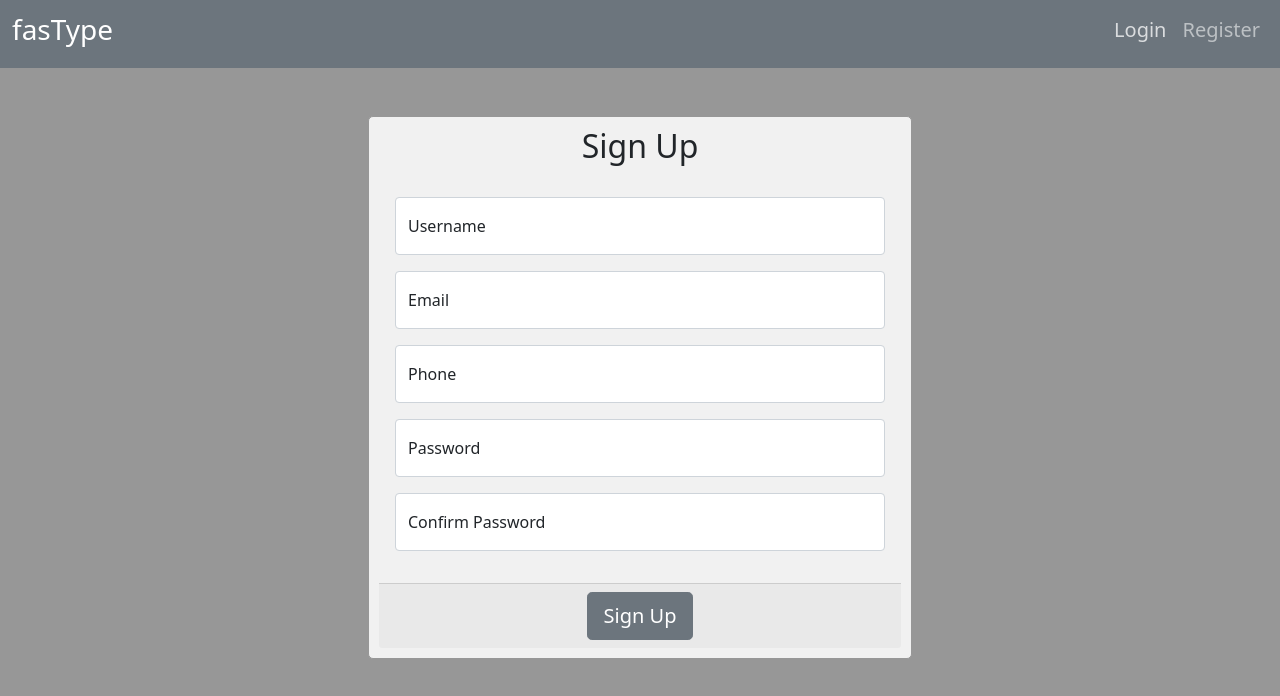
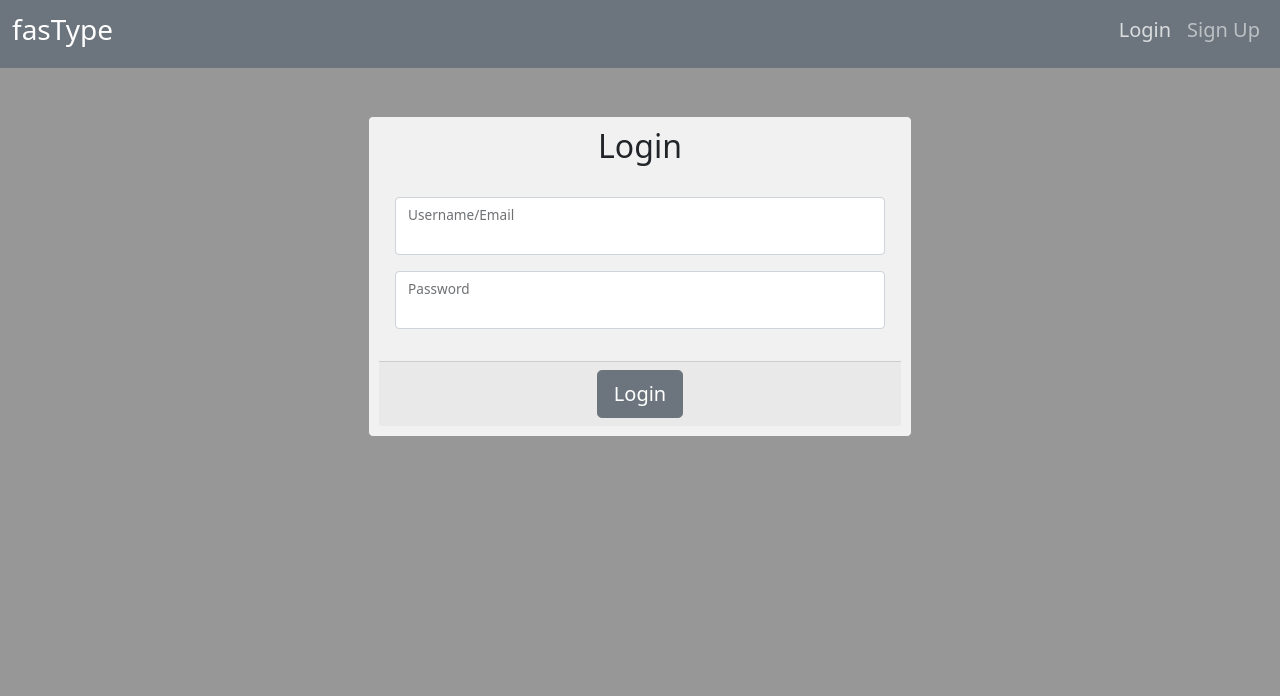
Before and after one commit to Prostagers/fasType, a React (Create React App) app: page / in a window 1280 px wide. Both pictures are taken after a click on the link "Login". Shown: the top 696 px of the page. Built offline with nearby package versions, Linux system fonts and the light colour scheme.

Commit message:
Authentication UI Changes done

```diff
--- a/src/App.js
+++ b/src/App.js
@@ -1,12 +1,27 @@
-import DisplayAuthentication from './Components/DisplayAuthentication';
-import Header from './Components/Header';
+import ReactDOM from 'react-dom';
+
+import 'bootstrap/dist/css/bootstrap.min.css';
 import './App.css';
+
+import Header from './Layout/Header';
+import Dashboard from './Layout/Dashboard';
+import DisplayAuthentication from './Layout/DisplayAuthentication';
+
+const itemBeforeLogin = [{
+  id: 1,
+  name: 'Login',
+  onClick: () => ReactDOM.render(<DisplayAuthentication name='Login' />, document.getElementById('main-content'))
+}, {
+  id: 2,
+  name: 'Sign Up',
+  onClick: () => ReactDOM.render(<DisplayAuthentication name='Sign Up' />, document.getElementById('main-content'))
+}];
 
 function App() {
   return (
     <div className="App">
-      <Header />
-      <DisplayAuthentication name='Sign Up' />
+      <Header item={itemBeforeLogin}/>
+      <Dashboard />
     </div>
   );
 }
--- a/src/Components/InputFields.js
+++ b/src/Component/InputFields.js
@@ -1,12 +1,11 @@
-import React from 'react';
 import {
     FormGroup, Label, Input, FormFeedback
 } from "reactstrap";
 
 const InputFields = props => (
     <FormGroup floating>
-        <Input type={props.type} name={props.id} id={props.id} placeholder={props.placeholder}
-            invalid={props.invalid} valid={props.valid}/>
+        <Input type={props.type} name={props.id} id={props.id} invalid={props.invalid} valid={props.valid}
+            value={props.value} onChange={props.onChange}/>
         <Label for={props.id}>{props.label}</Label>
         <FormFeedback invalid>{props.invalidMessage}</FormFeedback>
         <FormFeedback valid>{props.validMessage}</FormFeedback>
--- /dev/null
+++ b/src/Component/Login.js
@@ -0,0 +1,20 @@
+import { useState } from 'react';
+import { Form } from "reactstrap";
+
+import InputFields from './InputFields';
+
+const Login = () => {
+    const [emailInvalid, setEmailInvalid] = useState(false);
+    const [passwordInvalid, setPasswordInvalid] = useState(false);
+
+    return (
+        <Form>
+            <InputFields type="email" id="Email" label="Username/Email" invalid={emailInvalid}
+                invalidMessage="Input Field can not be Empty!!"/>
+            <InputFields type="password" id="Password" label="Password" invalid={passwordInvalid}
+                invalidMessage="Input Field can not be Empty!!"/>
+        </Form>
+    );
+};
+
+export default Login;
--- /dev/null
+++ b/src/Component/SignUp.js
@@ -0,0 +1,31 @@
+import { useState, useContext } from 'react';
+import { Form } from "reactstrap";
+
+import InputFields from './InputFields';
+
+const SignUp = () => {
+    const [usernameValid, setUsernameValid] = useState(false);
+    const [usernameInvalid, setUsernameInvalid] = useState(false);
+    const [emailInvalid, setEmailInvalid] = useState(false);
+    const [phoneInvalid, setPhoneInvalid] = useState(false);
+    const [passwordInvalid, setPasswordInvalid] = useState(false);
+    const [passwordMatch, setPasswordMatch] = useState(false);
+
+    return (
+        <Form>
+            <InputFields type='text' id='username' label='Username' valid={usernameValid}
+                invalid={usernameInvalid} validMessage = "Username accepted!!"
+                    invalidMessage="Username already exists!!" />
+            <InputFields type="email" id="Email" label="Email" invalid={emailInvalid}
+                invalidMessage="Invalid Email!!" />
+            <InputFields type="tel" id="Phone" label="Phone" invalid={phoneInvalid}
+                invalidMessage="Invalid!! Phone Number" />
+            <InputFields type="password" id="Password" label="Password" invalid={passwordInvalid}
+                invalidMessage="Weak Password!!" />
+            <InputFields type="password" id="ConfirmPassword" label="Confirm Password"
+                invalid={passwordMatch} invalidMessage="Password does not match!!" />
+        </Form>
+    );
+};
+
+export default SignUp;
--- a/src/Components/SignUp.js
+++ /dev/null
@@ -1,32 +0,0 @@
-import { useState } from 'react';
-import 'bootstrap/dist/css/bootstrap.min.css';
-import { Form } from "reactstrap";
-
-import InputFields from './InputFields';
-
-const SignUp = () => {
-    const [usernameValid, setUsernameValid] = useState(false);
-    const [usernameInvalid, setUsernameInvalid] = useState(false);
-    const [emailInvalid, setEmailInvalid] = useState(false);
-    const [phoneInvalid, setPhoneInvalid] = useState(false);
-    const [passwordInvalid, setPasswordInvalid] = useState(false);
-    const [passwordMatch, setPasswordMatch] = useState(false);
-
-    return (
-        <Form>
-            <InputFields type='text' id='username' label='Username' placeholder='User Name' valid={usernameValid}
-                invalid={usernameInvalid} validMessage = "Username accepted!!"
-                    invalidMessage="Username already exists!!" />
-            <InputFields type="email" id="Email" label="Email" placeholder="Email" invalid={emailInvalid}
-                invalidMessage="Invalid Email!!"/>
-            <InputFields type="tel" id="Phone" label="Phone" placeholder="Phone" invalid={phoneInvalid}
-                invalidMessage="Invalid!! Phone Number"/>
-            <InputFields type="password" id="Password" label="Password" placeholder="Password" invalid={passwordInvalid}
-                invalidMessage="Weak Password!!"/>
-            <InputFields type="password" id="ConfirmPassword" label="Confirm Password" placeholder="Confirm Password"
-                invalid={passwordMatch} invalidMessage="Password does not match!!" />
-        </Form>
-    );
-};
-
-export default SignUp;
--- /dev/null
+++ b/src/Context/UserContext.js
@@ -0,0 +1,3 @@
+import { createContext } from 'react';
+
+export default UserContext = createContext();
--- /dev/null
+++ b/src/Layout/Dashboard.js
@@ -0,0 +1,14 @@
+import { useState } from 'react';
+
+const Dashboard = () => {
+    const [name, setName] = useState('Anonymous');
+
+    return (
+      <div className='text-center' id='main-content'>
+        <h1>Welcome, {name} to fasType</h1>
+        <p><h4>Type as fast as you can think</h4></p>
+      </div>
+    );
+};
+
+export default Dashboard;
--- a/src/Components/DisplayAuthentication.js
+++ b/src/Layout/DisplayAuthentication.js
@@ -2,8 +2,10 @@ import {
     Card, CardFooter, Button, CardTitle, CardBody
 } from 'reactstrap';
 
-import SignUp from './SignUp';
-import Login from './Login';
+import SignUp from '../Component/SignUp';
+import Login from '../Component/Login';
+
+import Dashboard from './Dashboard';
 
 const DisplayAuthentication = ({name, onClick}) => {
     return (
--- a/src/Components/Header.js
+++ b/src/Layout/Header.js
@@ -1,10 +1,9 @@
 import React from 'react';
 import {
-    Navbar, NavbarBrand, NavbarToggler, NavLink, NavItem, Collapse, Nav, DropdownToggle,
-    DropdownMenu, DropdownItem, UncontrolledDropdown, NavbarText
+    Navbar, NavbarBrand, NavbarToggler, NavLink, NavItem, Collapse, Nav
 } from 'reactstrap';
 
-const Header = () => {
+const Header = ({item}) => {
     const [isOpen, setIsOpen] = React.useState(false);
     return (
         <Navbar container='fluid' color="secondary" expand="md" dark>
@@ -14,16 +13,11 @@ const Header = () => {
             <NavbarToggler onClick={() => setIsOpen(!isOpen)} />
             <Collapse isOpen={isOpen} navbar>
                 <Nav className="ms-auto" navbar>
-                    <NavItem>
-                        <NavLink href="#">
-                            <h5>Login</h5>
-                        </NavLink>
-                    </NavItem>
-                    <NavItem>
-                        <NavLink href="#">
-                            <h5>Register</h5>
-                        </NavLink>
-                    </NavItem>
+                    {item.map(item => (
+                        <NavItem key={item.id} onClick={item.onClick}>
+                            <NavLink href="#" onClick={item.onClick}><h5>{item.name}</h5></NavLink>
+                        </NavItem>
+                    ))}
                 </Nav>
             </Collapse>
         </Navbar>
```
Also changed, not shown: src/Components/Login.js (deleted).
